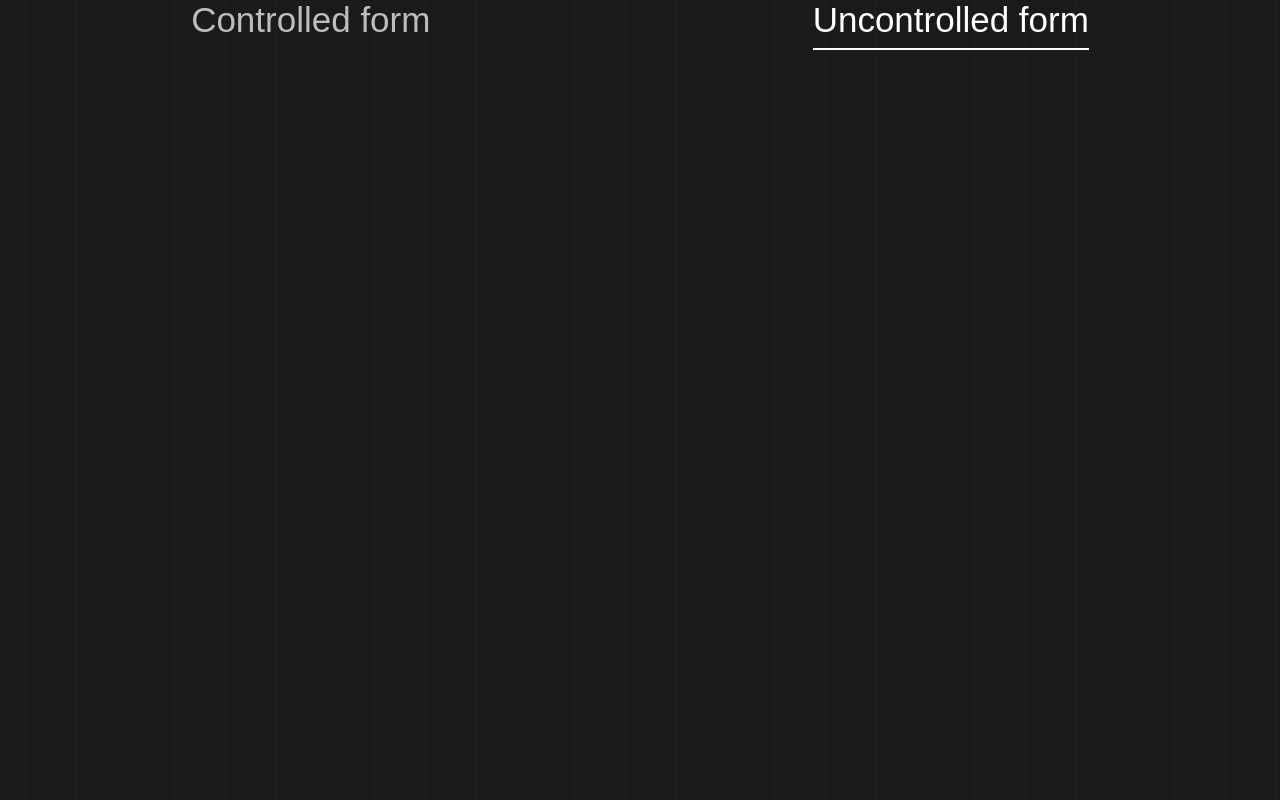
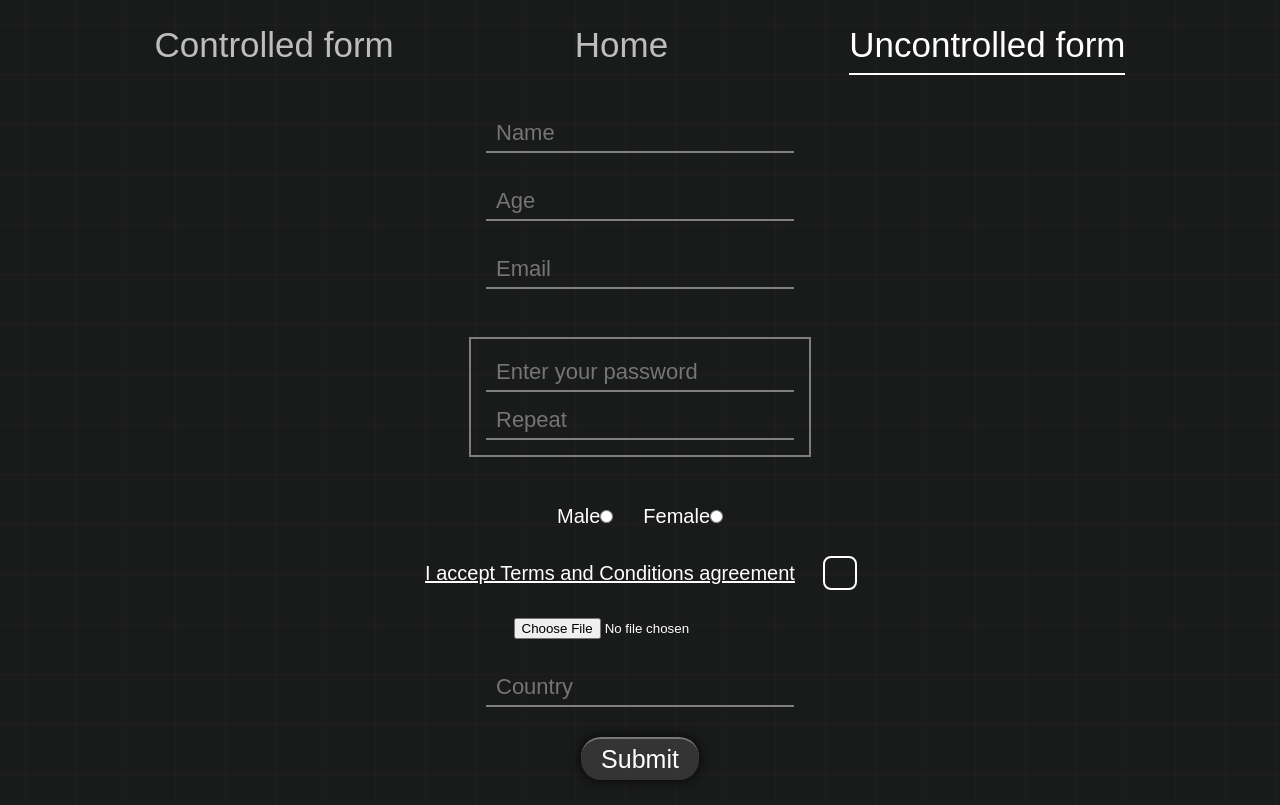
Before and after one commit to DialecticalLaw/react-projects, a React (Vite) app in the folder forms/: page /uncontrolled in a window 1280 px wide. Built offline with nearby package versions, Linux system fonts and the light colour scheme; a web font is replaced by a local one.

Commit message:
feat: add basic layout of the form

```diff
--- /dev/null
+++ b/forms/src/components/Button/Button.module.css
@@ -0,0 +1,27 @@
+.btn {
+  position: relative;
+  padding: 0.6rem 2rem;
+  border: none;
+  border-top: 0.2rem solid #787878;
+  outline: none;
+  color: #ffffff;
+  border-radius: 2rem;
+  background-color: rgba(56, 56, 56, 0.877);
+  font-size: 2.5rem;
+  font-family: var(--font);
+  box-shadow: 0 0rem 1rem 0.1rem #090909;
+  transition: 0.3s;
+  cursor: pointer;
+}
+
+.btn:hover {
+  box-shadow:
+    0 0rem 1rem 0.1rem #090909,
+    0 0 3rem 0 var(--accent-color);
+  color: var(--accent-color);
+}
+
+.btn:hover::before {
+  opacity: 1;
+  transform: scale(1);
+}
--- /dev/null
+++ b/forms/src/components/Button/Button.tsx
@@ -0,0 +1,20 @@
+import { ReactNode } from 'react';
+import styles from './Button.module.css';
+
+export function Button({
+  children,
+  type,
+  classes,
+  onClick
+}: {
+  children: ReactNode;
+  type: 'button' | 'submit';
+  classes?: string[];
+  onClick?: (e: React.MouseEvent<HTMLButtonElement, MouseEvent>) => void;
+}) {
+  return (
+    <button onClick={onClick} type={type} className={`${styles.btn} ${classes?.join(' ')}`}>
+      {children}
+    </button>
+  );
+}
--- /dev/null
+++ b/forms/src/components/Checkbox/Checkbox.module.css
@@ -0,0 +1,34 @@
+.wrapper {
+  position: relative;
+  width: 3rem;
+  height: 3rem;
+  outline: 0.2rem solid #ffffff;
+  padding: 0.2rem;
+  border-radius: 0.6rem;
+}
+
+.checkbox {
+  z-index: 1;
+  position: absolute;
+  left: 0;
+  top: 0;
+  width: 100%;
+  height: 100%;
+  appearance: none;
+  cursor: pointer;
+}
+
+.filling {
+  opacity: 0;
+  width: 100%;
+  height: 100%;
+  border-radius: 0.7rem;
+  transform: scale(0);
+  background-color: #ffffff;
+  transition: 0.2s;
+}
+
+.checkbox:checked ~ .filling {
+  opacity: 1;
+  transform: none;
+}
--- /dev/null
+++ b/forms/src/components/Checkbox/Checkbox.tsx
@@ -0,0 +1,10 @@
+import styles from './Checkbox.module.css';
+
+export function Checkbox({ refLink }: { refLink?: React.RefObject<HTMLInputElement> }) {
+  return (
+    <div className={styles.wrapper}>
+      <input className={styles.checkbox} type="checkbox" ref={refLink} />
+      <div className={styles.filling} />
+    </div>
+  );
+}
--- a/forms/src/components/Home/Home.module.css
+++ b/forms/src/components/Home/Home.module.css
@@ -1,6 +1,18 @@
+.wrapper {
+  display: flex;
+  flex-direction: column;
+  justify-content: space-between;
+  align-items: center;
+  gap: 5rem;
+  max-width: 90vw;
+  margin: 0 auto;
+  padding: 2.5rem 0;
+}
+
 .header {
   display: flex;
   justify-content: space-around;
+  width: 100%;
 }
 
 .link {
@@ -33,10 +45,3 @@
   background-color: #ffffff;
   transform: scaleX(1);
 }
-
-.wrapper {
-  display: flex;
-  flex-direction: column;
-  justify-content: space-between;
-  gap: 2rem;
-}
--- a/forms/src/components/Home/Home.tsx
+++ b/forms/src/components/Home/Home.tsx
@@ -11,6 +11,9 @@ export function Home() {
         >
           Controlled form
         </NavLink>
+        <NavLink className={({ isActive }) => `${styles.link} ${isActive ? styles.active : ''}`} to={'/'}>
+          Home
+        </NavLink>
         <NavLink
           className={({ isActive }) => `${styles.link} ${isActive ? styles.active : ''}`}
           to={'uncontrolled'}
--- a/forms/src/components/Input/Input.module.css
+++ b/forms/src/components/Input/Input.module.css
@@ -1,7 +1,7 @@
 .input {
   padding: 0.5rem 1rem;
   background-color: transparent;
-  font-size: 2.5rem;
+  font-size: 2.2rem;
   border: none;
   outline: none;
   color: #ffffff;
--- a/forms/src/components/Input/Input.tsx
+++ b/forms/src/components/Input/Input.tsx
@@ -6,23 +6,32 @@ export function Input({
   classes,
   autoFocus,
   refLink,
-  defaultValue
+  defaultValue,
+  name,
+  value,
+  list
 }: {
-  type: 'text' | 'search';
-  placeholder: string;
+  type: 'text' | 'password' | 'number' | 'email';
+  placeholder?: string;
   classes?: string[];
   autoFocus?: boolean;
   refLink?: React.RefObject<HTMLInputElement>;
   defaultValue?: string;
+  name?: string;
+  value?: string;
+  list?: string;
 }) {
   return (
     <input
       className={`${styles.input} ${classes?.join(' ')}`}
       ref={refLink}
       type={type}
+      name={name}
       defaultValue={defaultValue}
       placeholder={placeholder}
       autoFocus={autoFocus}
+      value={value}
+      list={list}
     />
   );
 }
--- a/forms/src/components/Uncontrolled/Uncontrolled.module.css
+++ b/forms/src/components/Uncontrolled/Uncontrolled.module.css
@@ -0,0 +1,34 @@
+.form {
+  display: flex;
+  flex-direction: column;
+  align-items: center;
+  gap: 3rem;
+  font-family: var(--font);
+  color: #ffffff;
+  font-size: 2rem;
+}
+
+.password_wrapper {
+  display: flex;
+  flex-direction: column;
+  gap: 1rem;
+  margin: 2rem 0;
+  padding: 1.5rem;
+  outline: 0.2rem solid rgb(125, 125, 125);
+}
+
+.terms_conditions_wrapper,
+.gender_wrapper {
+  display: flex;
+  align-items: center;
+  gap: 3rem;
+}
+
+.link {
+  color: #ffffff;
+  font-weight: normal;
+}
+
+.link:hover {
+  color: rgb(199, 199, 199);
+}
--- a/forms/src/components/Uncontrolled/Uncontrolled.tsx
+++ b/forms/src/components/Uncontrolled/Uncontrolled.tsx
@@ -1,3 +1,48 @@
+import { Button } from '../Button/Button';
+import { Checkbox } from '../Checkbox/Checkbox';
+import { Input } from '../Input/Input';
+import styles from './Uncontrolled.module.css';
+
 export function Uncontrolled() {
-  return <div />;
+  return (
+    <form className={styles.form}>
+      <Input placeholder="Name" type="text" />
+      <Input placeholder="Age" type="number" />
+      <Input placeholder="Email" type="email" />
+
+      <div className={styles.password_wrapper}>
+        <Input placeholder="Enter your password" type="password" />
+        <Input placeholder="Repeat" type="password" />
+      </div>
+
+      <div className={styles.gender_wrapper}>
+        <label>
+          Male
+          <input type="radio" name="gender" value="male" />
+        </label>
+        <label>
+          Female
+          <input type="radio" name="gender" value="female" />
+        </label>
+      </div>
+
+      <div className={styles.terms_conditions_wrapper}>
+        <a className={styles.link} href="#">
+          I accept Terms and Conditions agreement
+        </a>{' '}
+        <Checkbox />
+      </div>
+
+      <input type="file" accept="image/png, image/jpeg" />
+
+      <Input type="text" placeholder="Country" list="countries" />
+      <datalist id="countries">
+        <option value="Russia"></option>
+        <option value="USA"></option>
+        <option value="China"></option>
+      </datalist>
+
+      <Button type="button">Submit</Button>
+    </form>
+  );
 }
```
